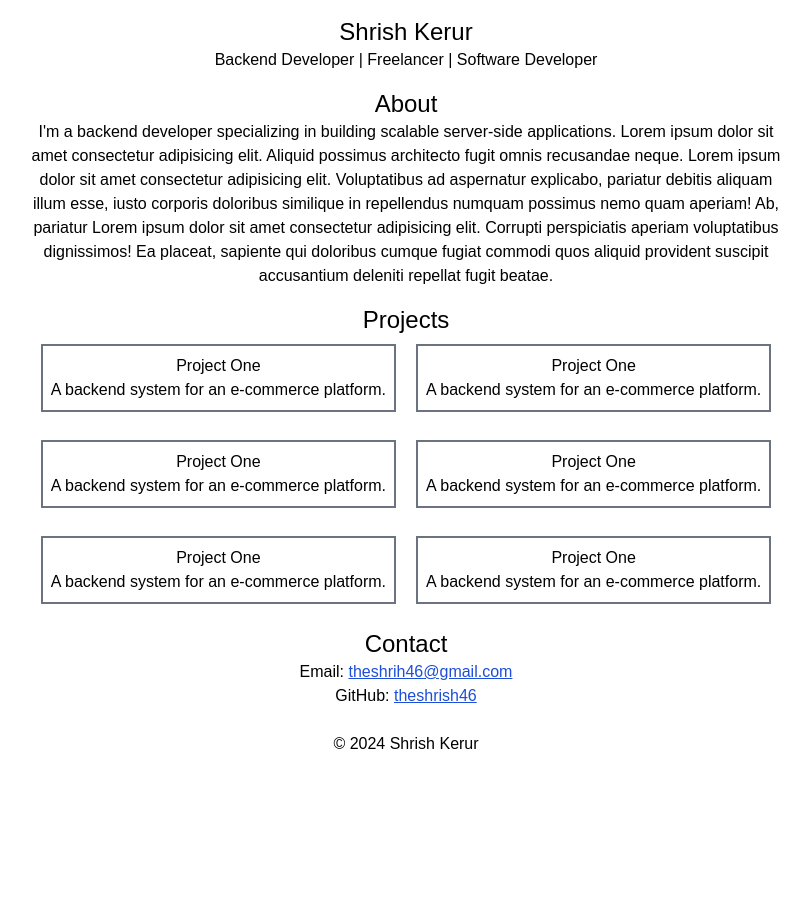
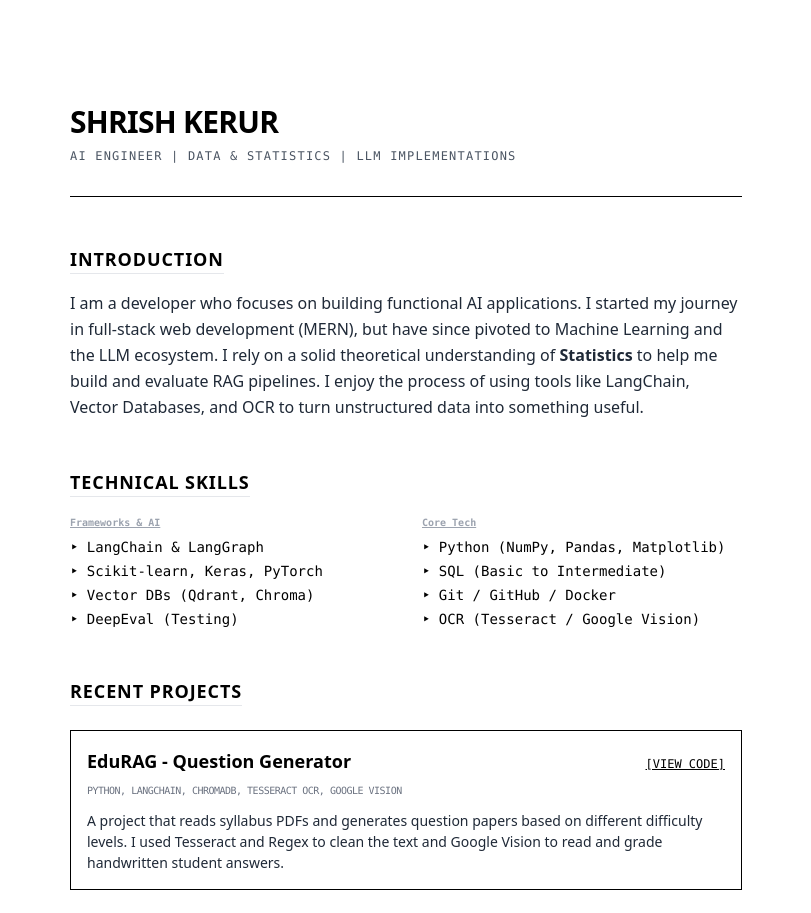
Before and after one commit to theshrish46/Shrish-Kerur, a Next.js app: page / in a window 1280 px wide. Shown: the top 913 px of the page, without its empty margins (234-1045 px from the left). Before the commit the page ends 800 px from the top, so only its background shows below. Built offline with nearby package versions, Linux system fonts and the light colour scheme.

Commit message:
changed theme

```diff
--- a/app/layout.js
+++ b/app/layout.js
@@ -13,16 +13,17 @@ const geistMono = localFont({
 });
 
 export const metadata = {
-  title: "Shrish Kerur",
+  title: "Shrish Kerur | AI Engineer",
+  description: "AI Systems Architect specializing in Agents and Deep Learning.",
 };
 
 export default function RootLayout({ children }) {
   return (
     <html lang="en">
       <body
-        className={`${geistSans.variable} ${geistMono.variable} antialiased`}
+        className={`${geistSans.variable} ${geistMono.variable} antialiased bg-white text-black`}
       >
-        <main>{children}</main>
+        <main className="px-4 py-12 md:py-20">{children}</main>
       </body>
     </html>
   );
--- a/app/page.js
+++ b/app/page.js
@@ -1,91 +1,114 @@
-import Image from "next/image";
 import Link from "next/link";
 
 const projects = [
   {
-    title: "Project One",
-    description: "A backend system for an e-commerce platform.",
+    title: "EduRAG - Question Generator",
+    tech: "Python, LangChain, ChromaDB, Tesseract OCR, Google Vision",
+    description:
+      "A project that reads syllabus PDFs and generates question papers based on different difficulty levels. I used Tesseract and Regex to clean the text and Google Vision to read and grade handwritten student answers.",
+    link: "https://github.com/theshrish46/edu-rag",
   },
   {
-    title: "Project One",
-    description: "A backend system for an e-commerce platform.",
-  },
-  {
-    title: "Project One",
-    description: "A backend system for an e-commerce platform.",
-  },
-  {
-    title: "Project One",
-    description: "A backend system for an e-commerce platform.",
-  },
-  {
-    title: "Project One",
-    description: "A backend system for an e-commerce platform.",
-  },
-  {
-    title: "Project One",
-    description: "A backend system for an e-commerce platform.",
+    title: "LegalRAG - Document Chat",
+    tech: "LangChain, Qdrant, FlashRank, DeepEval, Docker",
+    description:
+      "A RAG-based app to chat with legal files. I used Qdrant for the vector database and FlashRank for better search results. I also used DeepEval to test the accuracy and compared the results with ChatGPT.",
+    link: "https://github.com/theshrish46/legal-rag",
   },
 ];
 
 export default function Home() {
   return (
-    <div className="flex justify-center items-center">
-      <div className="min-h-screen max-w-screen-md">
-        <section className="text-center my-4">
-          <h1 className="text-lg md:text-2xl">Shrish Kerur</h1>
-          <p>Backend Developer | Freelancer | Software Developer</p>
-        </section>
+    <div className="flex justify-center font-sans p-6">
+      <div className="w-full max-w-2xl">
+        {/* HEADER - Simple & Honest */}
+        <header className="mb-12 border-b border-black pb-8">
+          <h1 className="text-3xl font-bold tracking-tight uppercase">Shrish Kerur</h1>
+          <p className="font-mono text-xs mt-2 text-gray-600 uppercase tracking-widest">
+            AI ENGINEER | DATA & STATISTICS | LLM IMPLEMENTATIONS
+          </p>
+        </header>
 
-        <section id="about" className="my-4 text-center mx-1">
-          <h2 className="font-semibold md:text-2xl md:font-medium">About</h2>
-          <p>
-            I&apos;m a backend developer specializing in building scalable
-            server-side applications. Lorem ipsum dolor sit amet consectetur
-            adipisicing elit. Aliquid possimus architecto fugit omnis recusandae
-            neque. Lorem ipsum dolor sit amet consectetur adipisicing elit.
-            Voluptatibus ad aspernatur explicabo, pariatur debitis aliquam illum
-            esse, iusto corporis doloribus similique in repellendus numquam
-            possimus nemo quam aperiam! Ab, pariatur Lorem ipsum dolor sit amet
-            consectetur adipisicing elit. Corrupti perspiciatis aperiam
-            voluptatibus dignissimos! Ea placeat, sapiente qui doloribus cumque
-            fugiat commodi quos aliquid provident suscipit accusantium deleniti
-            repellat fugit beatae.
+        {/* ABOUT - Straightforward builder intro */}
+        {/* ABOUT - Grounded, tool-focused, and honest */}
+        <section id="about" className="mb-12">
+          <h2 className="font-bold text-lg mb-4 uppercase tracking-wider border-b border-gray-200 inline-block">
+            Introduction
+          </h2>
+          <p className="leading-relaxed text-gray-800">
+            I am a developer who focuses on building functional AI applications.
+            I started my journey in full-stack web development (MERN), but have since pivoted
+            to Machine Learning and the LLM ecosystem. I rely on a solid theoretical
+            understanding of <span className="font-semibold">Statistics</span> to help me build and
+            evaluate RAG pipelines. I enjoy the process of using tools like LangChain,
+            Vector Databases, and OCR to turn unstructured data into something useful.
           </p>
         </section>
 
-        <section id="projects" className="my-4 text-center">
-          <h2 className="md:text-2xl font-semibold md:font-medium">Projects</h2>
-          <ul className="flex flex-wrap gap-3 justify-center items-center">
-            {projects.map((project, index) => (
-              <li
-                className="my-2 mx-2 md:mx-1  border-2 border-gray-500 p-2"
-                key={index}
-              >
-                <h2 className="text-sm md:text-base">{project.title}</h2>
-                <p>{project.description}</p>
-              </li>
-            ))}
-          </ul>
+        {/* SKILLS - Just a list of what you can actually use */}
+        <section id="skills" className="mb-12">
+          <h2 className="font-bold text-lg mb-4 uppercase tracking-wider border-b border-gray-200 inline-block">
+            Technical Skills
+          </h2>
+          <div className="grid grid-cols-1 md:grid-cols-2 gap-y-4 gap-x-8 font-mono text-sm">
+            <div>
+              <p className="font-bold text-gray-400 mb-1 underline text-[10px]">Frameworks & AI</p>
+              <ul className="space-y-1">
+                <li>‣ LangChain & LangGraph</li>
+                <li>‣ Scikit-learn, Keras, PyTorch</li>
+                <li>‣ Vector DBs (Qdrant, Chroma)</li>
+                <li>‣ DeepEval (Testing)</li>
+              </ul>
+            </div>
+            <div>
+              <p className="font-bold text-gray-400 mb-1 underline text-[10px]">Core Tech</p>
+              <ul className="space-y-1">
+                <li>‣ Python (NumPy, Pandas, Matplotlib)</li>
+                <li>‣ SQL (Basic to Intermediate)</li>
+                <li>‣ Git / GitHub / Docker</li>
+                <li>‣ OCR (Tesseract / Google Vision)</li>
+              </ul>
+            </div>
+          </div>
         </section>
 
-        <section id="contact" className="my-4 text-center">
-          <h2 className="md:text-2xl font-semibold md:font-medium">Contact</h2>
-          <p>
-            Email:{" "}
-            <Link href={"#"} className="underline text-blue-700">
-              theshrih46@gmail.com
-            </Link>
-          </p>
-          <p>
-            GitHub:{" "}
-            <Link href={"#"} className="underline text-blue-700">
-              theshrish46
-            </Link>
+        {/* PROJECTS */}
+        <section id="projects" className="mb-12">
+          <h2 className="font-bold text-lg mb-6 uppercase tracking-wider border-b border-gray-200 inline-block">
+            Recent Projects
+          </h2>
+          <div className="grid grid-cols-1 gap-6">
+            {projects.map((project, index) => (
+              <div
+                key={index}
+                className="group border border-black p-4 transition-all hover:bg-gray-50 hover:shadow-[4px_4px_0px_0px_rgba(0,0,0,1)]"
+              >
+                <div className="flex justify-between items-baseline mb-2">
+                  <h3 className="font-bold text-lg">{project.title}</h3>
+                  <Link href={project.link} target="_blank" className="text-xs font-mono underline">[VIEW CODE]</Link>
+                </div>
+                <p className="text-[10px] font-mono mb-3 text-gray-500 uppercase tracking-tighter">
+                  {project.tech}
+                </p>
+                <p className="text-sm text-gray-800 leading-normal">
+                  {project.description}
+                </p>
+              </div>
+            ))}
+          </div>
+          <p className="text-[10px] font-mono text-gray-400 mt-6 italic">
+            Currently: Learning how to fine-tune models and use LangGraph.
           </p>
         </section>
-        <footer className="text-center p-2 mt-4">
-          <p>&copy; 2024 Shrish Kerur</p>
+
+        {/* FOOTER */}
+        <footer className="pt-8 border-t border-black flex justify-between font-mono text-sm">
+          <div className="flex gap-4">
+            <Link href="mailto:theshrish46@gmail.com" className="hover:underline">Email</Link>
+            <Link href="https://github.com/theshrish46" className="hover:underline">GitHub</Link>
+            <Link href="https://linkedin.com/in/shrish-kerur" className="hover:underline">LinkedIn</Link>
+          </div>
+          <p className="text-gray-400">© 2024</p>
         </footer>
       </div>
     </div>
```
Also changed, not shown: package.json (+5 -5 lines), 1 other file (tests, documents, lock files or other folders).
